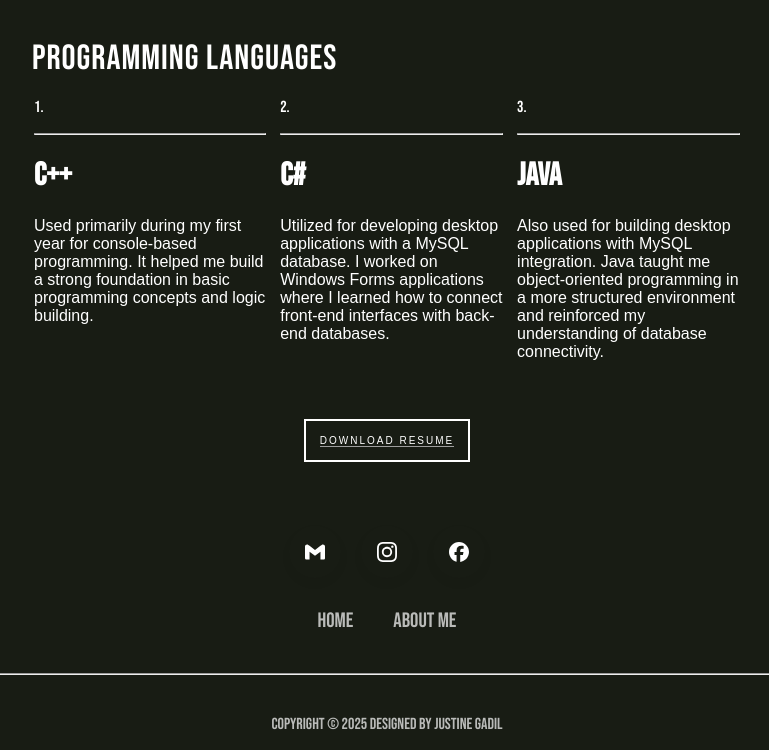
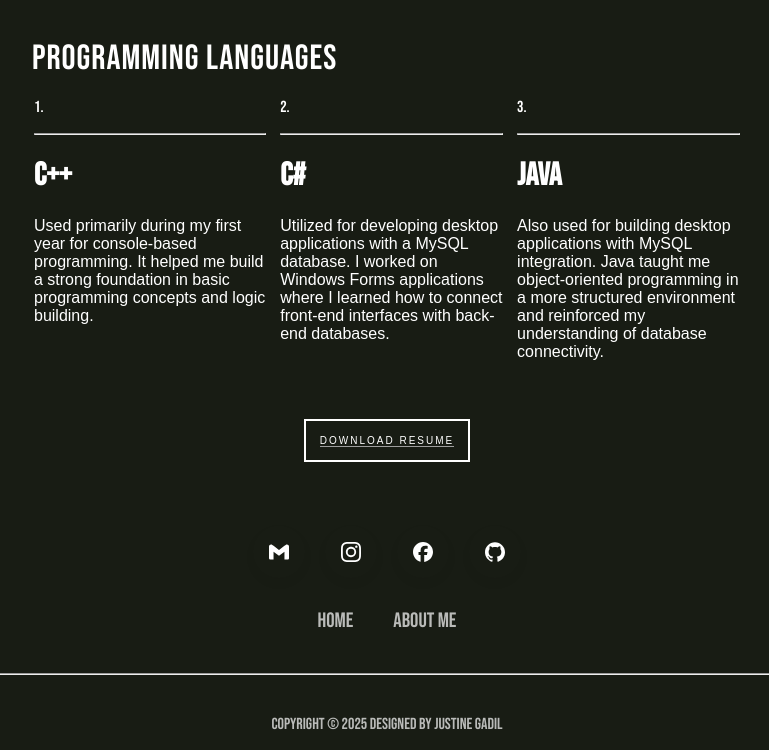
Before and after one commit to JustineGadil/WebPortfolio, a plain HTML site: page about.html in a window 1280 px wide. Shown: the part 1134-1884 px from the top of the page, without its empty margins (253-1022 px from the left). Drawn offline with Linux system fonts and the light colour scheme.

Commit message:
commit - Web Portfolio

```diff
--- a/about.html
+++ b/about.html
@@ -122,6 +122,8 @@
                 <a data-social="Facebook" style="--accent-color: #0866FF" href="https://www.facebook.com/justine.gadil.cj/">
                     <svg role="img" viewBox="0 0 24 24" xmlns="http://www.w3.org/2000/svg"><title>Facebook</title><path d="M9.101 23.691v-7.98H6.627v-3.667h2.474v-1.58c0-4.085 1.848-5.978 5.858-5.978.401 0 .955.042 1.468.103a8.68 8.68 0 0 1 1.141.195v3.325a8.623 8.623 0 0 0-.653-.036 26.805 26.805 0 0 0-.733-.009c-.707 0-1.259.096-1.675.309a1.686 1.686 0 0 0-.679.622c-.258.42-.374.995-.374 1.752v1.297h3.919l-.386 2.103-.287 1.564h-3.246v8.245C19.396 23.238 24 18.179 24 12.044c0-6.627-5.373-12-12-12s-12 5.373-12 12c0 5.628 3.874 10.35 9.101 11.647Z"/></svg>
                 </a>
+                <a data-social="Github" style="--accent-color: #181717" href="https://github.com/JustineGadil">
+                    <svg role="img" viewBox="0 0 24 24" xmlns="http://www.w3.org/2000/svg"><title>GitHub</title><path d="M12 .297c-6.63 0-12 5.373-12 12 0 5.303 3.438 9.8 8.205 11.385.6.113.82-.258.82-.577 0-.285-.01-1.04-.015-2.04-3.338.724-4.042-1.61-4.042-1.61C4.422 18.07 3.633 17.7 3.633 17.7c-1.087-.744.084-.729.084-.729 1.205.084 1.838 1.236 1.838 1.236 1.07 1.835 2.809 1.305 3.495.998.108-.776.417-1.305.76-1.605-2.665-.3-5.466-1.332-5.466-5.93 0-1.31.465-2.38 1.235-3.22-.135-.303-.54-1.523.105-3.176 0 0 1.005-.322 3.3 1.23.96-.267 1.98-.399 3-.405 1.02.006 2.04.138 3 .405 2.28-1.552 3.285-1.23 3.285-1.23.645 1.653.24 2.873.12 3.176.765.84 1.23 1.91 1.23 3.22 0 4.61-2.805 5.625-5.475 5.92.42.36.81 1.096.81 2.22 0 1.606-.015 2.896-.015 3.286 0 .315.21.69.825.57C20.565 22.092 24 17.592 24 12.297c0-6.627-5.373-12-12-12"/></svg>                </a>
             </div>
 
             <div class="footerNav">
```
Also changed, not shown: index.html (+2 -0 lines), project.html (+2 -0 lines), quiz.html (+2 -0 lines).
